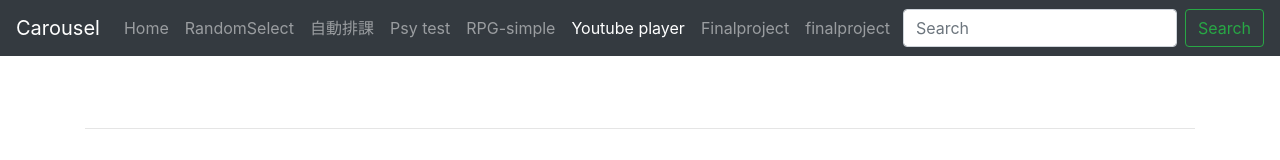
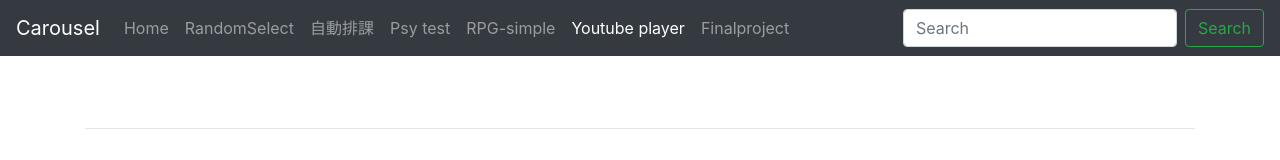
Before and after one commit to jeff0880509/Finalproject, a plain HTML site: page YoutubePlayer.html in a window 1280 px wide. Shown: the top 160 px of the page. Drawn offline with nearby package versions, Linux system fonts and the light colour scheme.

Commit message:
Update YoutubePlayer.html

```diff
--- a/YoutubePlayer.html
+++ b/YoutubePlayer.html
@@ -46,9 +46,6 @@
             <li class="nav-item">
               <a class="nav-link" href="finalproject.html">Finalproject</a>
             </li>
-            <li class="nav-item">
-              <a class="nav-link" href="finalproject.html">finalproject</a>
-            </li>
           </ul>
           <form class="form-inline mt-2 mt-md-0">
             <input class="form-control mr-sm-2" type="text" placeholder="Search" aria-label="Search">
```
